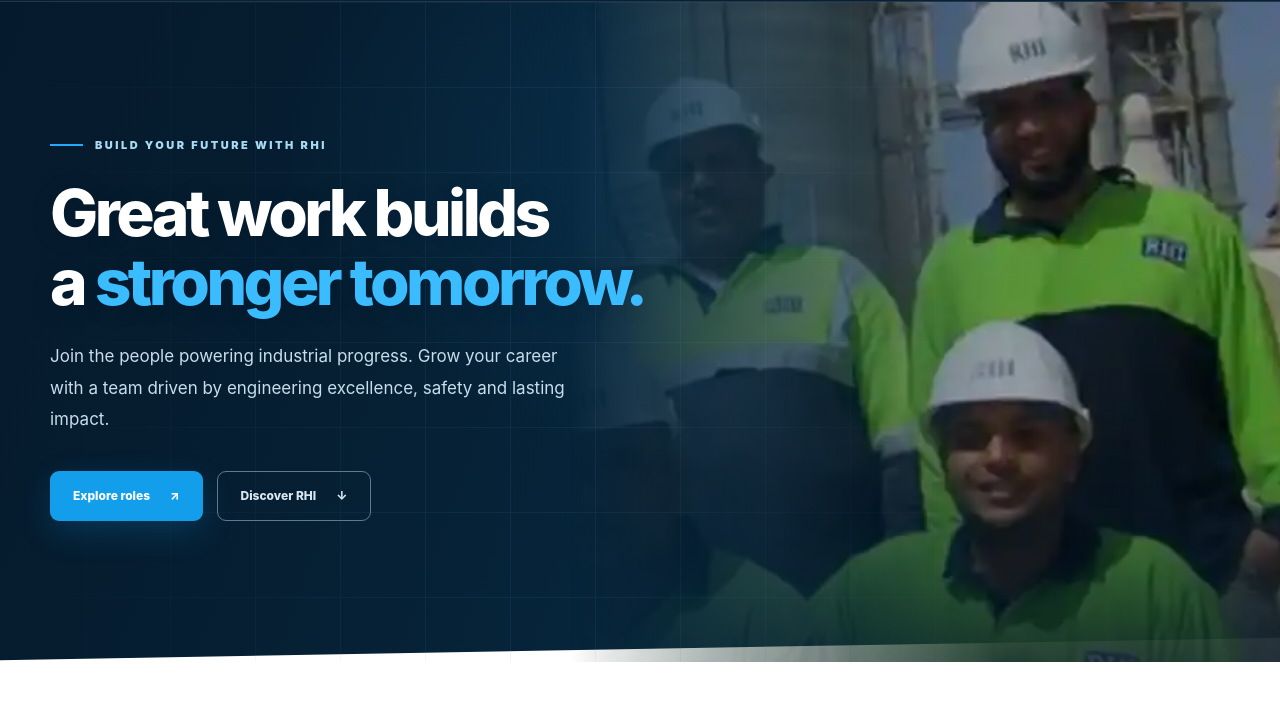
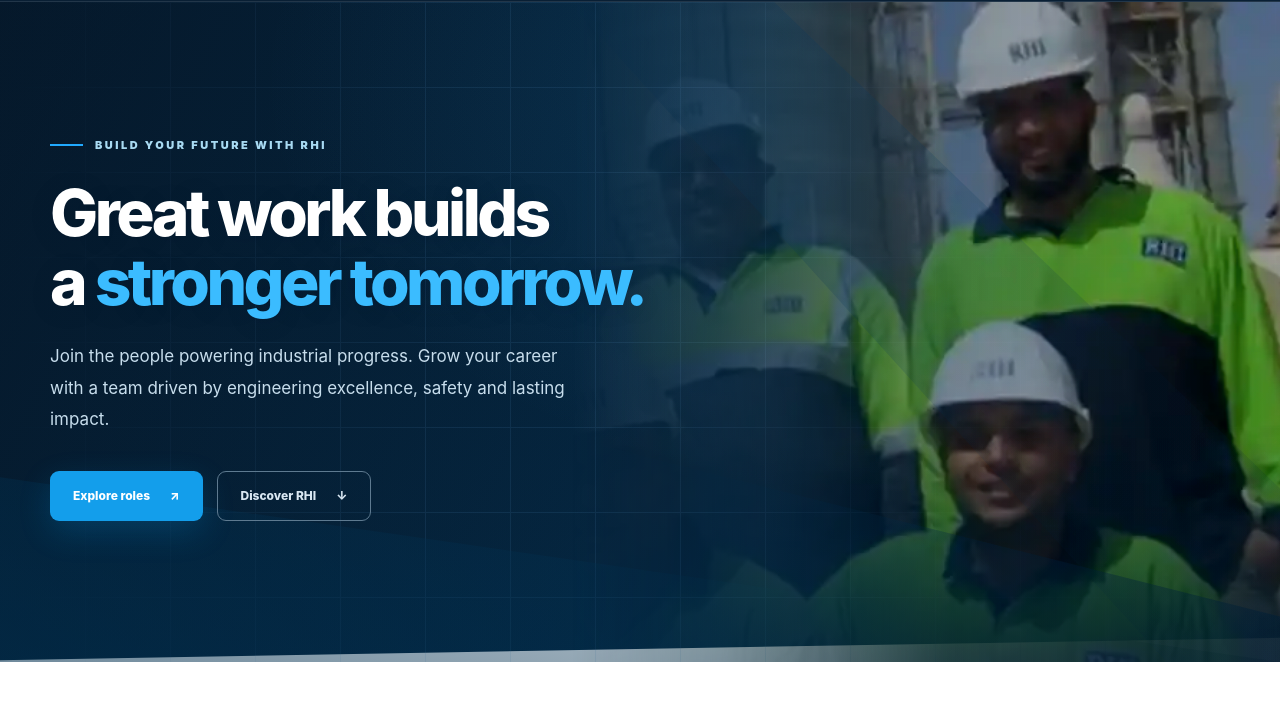
Before and after one commit to hebaque/hebaque.github.io, a plain HTML site: page icon-recruitment-demo/index.html in a window 1280 px wide. Shown: the part 90-800 px from the top of the page. Drawn offline with Linux system fonts and the light colour scheme.

Commit message:
style(rhi): add diagonal gradient layers across careers hero

```diff
--- a/icon-recruitment-demo/styles.css
+++ b/icon-recruitment-demo/styles.css
@@ -74,3 +74,19 @@
  .hero-actions{gap:9px}
  .hero-actions .button{padding:14px 16px}
 }
+
+
+/* RHI reference design: diagonal architectural layers and depth */
+.hero{isolation:isolate;background:linear-gradient(116deg,#06192b 0%,#052843 58%,#06406a 100%);overflow:hidden}
+.hero::before{z-index:0;background:radial-gradient(ellipse at 77% 12%,rgba(55,162,228,.16),transparent 52%),linear-gradient(112deg,rgba(3,23,42,.18) 10%,rgba(3,23,42,.04) 85%)}
+.hero-photo{background-position:center 38%;background-size:cover;filter:saturate(1.06) contrast(1.05);mask-image:linear-gradient(90deg,transparent 0%,rgba(0,0,0,.25) 17%,rgba(0,0,0,.9) 42%,#000 64%);-webkit-mask-image:linear-gradient(90deg,transparent 0%,rgba(0,0,0,.25) 17%,rgba(0,0,0,.9) 42%,#000 64%)}
+.hero-photo::before{content:"";position:absolute;inset:0;background:linear-gradient(156deg,rgba(18,104,164,.04) 0%,rgba(10,68,112,.08) 37%,rgba(3,30,53,.52) 100%);clip-path:polygon(0 66%,100% 100%,100% 100%,0 100%);pointer-events:none}
+.hero-photo::after{content:"";position:absolute;inset:0;background:linear-gradient(123deg,rgba(15,68,109,.30),rgba(2,31,58,.1) 60%);clip-path:polygon(0 0,23% 0,100% 100%,67% 100%);pointer-events:none}
+.hero::after{content:"";position:absolute;z-index:1;inset:0;background:linear-gradient(13deg,rgba(0,47,79,.56),rgba(7,51,82,.13) 44%,transparent 65%);clip-path:polygon(0 72%,100% 100%,100% 100%,0 100%);pointer-events:none}
+.hero-grid{z-index:1;opacity:.12}
+.hero-layout{z-index:2}
+.hero-copy{z-index:3}
+@media (max-width:760px){
+ .hero-photo{background-position:center 35%;opacity:.39}
+ .hero::after{opacity:.68}
+}
```
